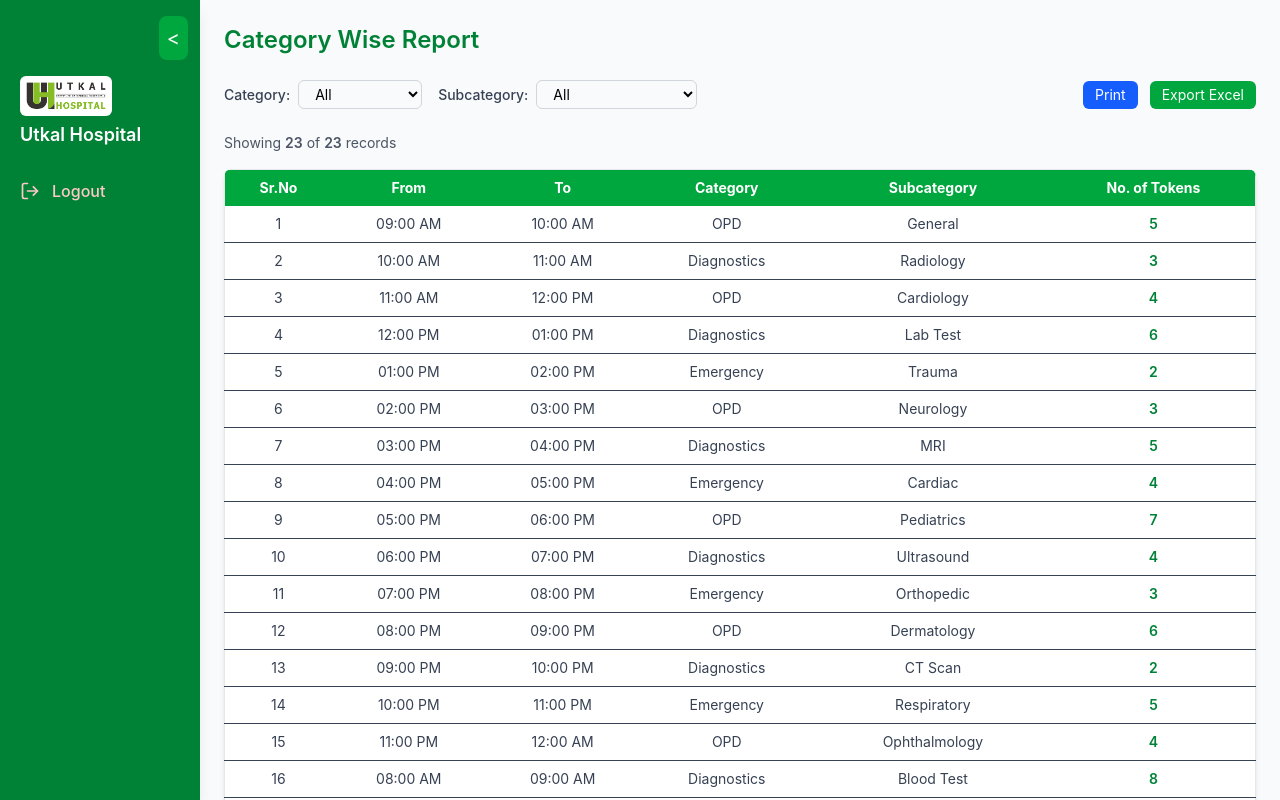
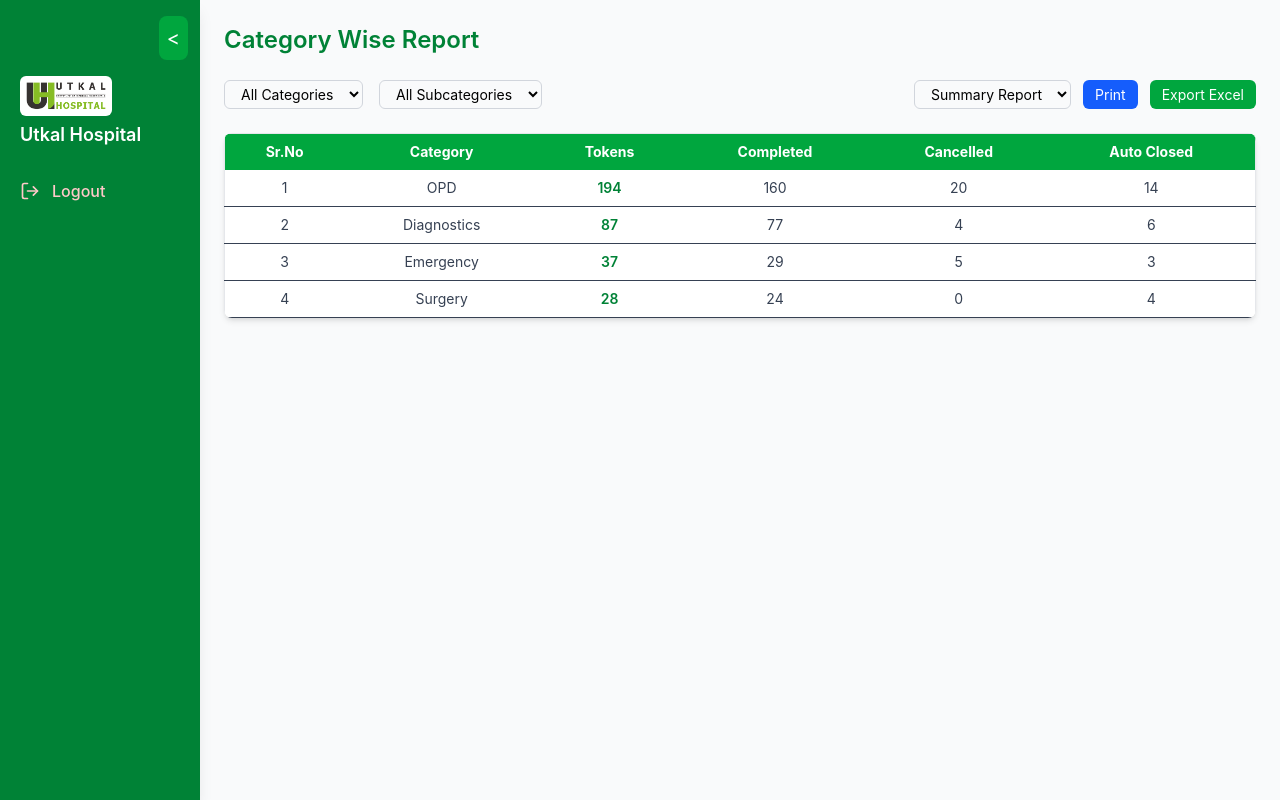
Before and after one commit to subrat334/QMS-Frontend, a React (Vite) app: page /Catagory in a window 1280 px wide. Shown: the top 800 px of the page. Built offline with nearby package versions, Linux system fonts and the light colour scheme.

Commit message:
Updated the date and cat. UI for report

```diff
--- a/src/Components/Reports/Catagory.tsx
+++ b/src/Components/Reports/Catagory.tsx
@@ -1,175 +1,222 @@
 
-import { useState } from "react";
+import { useState, useMemo } from "react";
 import * as XLSX from "xlsx";
-// import jsPDF from "jspdf";
 import "jspdf-autotable";
 
 interface CategoryRow {
   id: number;
-  from: string;
-  to: string;
+  date: string;
   category: string;
   subcategory: string;
   tokens: number;
+  completed: number;
+  cancelled: number;
+  autoClosed: number;
+}
+
+interface SummaryRow {
+  category: string;
+  tokens: number;
+  completed: number;
+  cancelled: number;
+  autoClosed: number;
 }
 
 const CatagorywiseReport = () => {
   const [data] = useState<CategoryRow[]>([
-    { id: 1, from: "09:00 AM", to: "10:00 AM", category: "OPD", subcategory: "General", tokens: 5 },
-    { id: 2, from: "10:00 AM", to: "11:00 AM", category: "Diagnostics", subcategory: "Radiology", tokens: 3 },
-    { id: 3, from: "11:00 AM", to: "12:00 PM", category: "OPD", subcategory: "Cardiology", tokens: 4 },
-    { id: 4, from: "12:00 PM", to: "01:00 PM", category: "Diagnostics", subcategory: "Lab Test", tokens: 6 },
-    { id: 5, from: "01:00 PM", to: "02:00 PM", category: "Emergency", subcategory: "Trauma", tokens: 2 },
-    { id: 6, from: "02:00 PM", to: "03:00 PM", category: "OPD", subcategory: "Neurology", tokens: 3 },
-    { id: 7, from: "03:00 PM", to: "04:00 PM", category: "Diagnostics", subcategory: "MRI", tokens: 5 },
-    { id: 8, from: "04:00 PM", to: "05:00 PM", category: "Emergency", subcategory: "Cardiac", tokens: 4 },
-    // Additional data entries
-    { id: 9, from: "05:00 PM", to: "06:00 PM", category: "OPD", subcategory: "Pediatrics", tokens: 7 },
-    { id: 10, from: "06:00 PM", to: "07:00 PM", category: "Diagnostics", subcategory: "Ultrasound", tokens: 4 },
-    { id: 11, from: "07:00 PM", to: "08:00 PM", category: "Emergency", subcategory: "Orthopedic", tokens: 3 },
-    { id: 12, from: "08:00 PM", to: "09:00 PM", category: "OPD", subcategory: "Dermatology", tokens: 6 },
-    { id: 13, from: "09:00 PM", to: "10:00 PM", category: "Diagnostics", subcategory: "CT Scan", tokens: 2 },
-    { id: 14, from: "10:00 PM", to: "11:00 PM", category: "Emergency", subcategory: "Respiratory", tokens: 5 },
-    { id: 15, from: "11:00 PM", to: "12:00 AM", category: "OPD", subcategory: "Ophthalmology", tokens: 4 },
-    { id: 16, from: "08:00 AM", to: "09:00 AM", category: "Diagnostics", subcategory: "Blood Test", tokens: 8 },
-    { id: 17, from: "09:00 AM", to: "10:00 AM", category: "Emergency", subcategory: "General", tokens: 3 },
-    { id: 18, from: "10:00 AM", to: "11:00 AM", category: "OPD", subcategory: "ENT", tokens: 5 },
-    { id: 19, from: "11:00 AM", to: "12:00 PM", category: "Diagnostics", subcategory: "X-Ray", tokens: 6 },
-    { id: 20, from: "12:00 PM", to: "01:00 PM", category: "Emergency", subcategory: "Pediatric", tokens: 2 },
-    { id: 21, from: "01:00 PM", to: "02:00 PM", category: "OPD", subcategory: "Gastroenterology", tokens: 4 },
-    { id: 22, from: "02:00 PM", to: "03:00 PM", category: "Diagnostics", subcategory: "ECG", tokens: 7 },
-    { id: 23, from: "03:00 PM", to: "04:00 PM", category: "Emergency", subcategory: "Neurological", tokens: 3 },
+    { id: 1, date: "2025-01-01", category: "OPD", subcategory: "General", tokens: 10, completed: 7, cancelled: 2, autoClosed: 1 },
+    { id: 2, date: "2025-01-01", category: "OPD", subcategory: "Cardiology", tokens: 8, completed: 6, cancelled: 1, autoClosed: 1 },
+    { id: 3, date: "2025-01-01", category: "Diagnostics", subcategory: "Lab", tokens: 6, completed: 5, cancelled: 1, autoClosed: 0 },
+    { id: 4, date: "2025-01-01", category: "Emergency", subcategory: "Trauma", tokens: 4, completed: 3, cancelled: 1, autoClosed: 0 },
+    { id: 5, date: "2025-01-01", category: "OPD", subcategory: "Orthopedics", tokens: 12, completed: 10, cancelled: 1, autoClosed: 1 },
+    { id: 6, date: "2025-01-01", category: "Diagnostics", subcategory: "Radiology", tokens: 9, completed: 8, cancelled: 0, autoClosed: 1 },
+    { id: 7, date: "2025-01-02", category: "OPD", subcategory: "General", tokens: 15, completed: 12, cancelled: 2, autoClosed: 1 },
+    { id: 8, date: "2025-01-02", category: "OPD", subcategory: "Cardiology", tokens: 10, completed: 8, cancelled: 1, autoClosed: 1 },
+    { id: 9, date: "2025-01-02", category: "Emergency", subcategory: "Trauma", tokens: 7, completed: 5, cancelled: 1, autoClosed: 1 },
+    { id: 10, date: "2025-01-02", category: "Diagnostics", subcategory: "Lab", tokens: 14, completed: 12, cancelled: 1, autoClosed: 1 },
+    { id: 11, date: "2025-01-02", category: "Surgery", subcategory: "General", tokens: 6, completed: 5, cancelled: 0, autoClosed: 1 },
+    { id: 12, date: "2025-01-03", category: "OPD", subcategory: "General", tokens: 18, completed: 15, cancelled: 2, autoClosed: 1 },
+    { id: 13, date: "2025-01-03", category: "OPD", subcategory: "Dermatology", tokens: 8, completed: 7, cancelled: 0, autoClosed: 1 },
+    { id: 14, date: "2025-01-03", category: "Diagnostics", subcategory: "Radiology", tokens: 11, completed: 10, cancelled: 0, autoClosed: 1 },
+    { id: 15, date: "2025-01-03", category: "Emergency", subcategory: "Pediatrics", tokens: 5, completed: 4, cancelled: 1, autoClosed: 0 },
+    { id: 16, date: "2025-01-03", category: "Surgery", subcategory: "Orthopedics", tokens: 9, completed: 8, cancelled: 0, autoClosed: 1 },
+    { id: 17, date: "2025-01-04", category: "OPD", subcategory: "General", tokens: 22, completed: 18, cancelled: 3, autoClosed: 1 },
+    { id: 18, date: "2025-01-04", category: "OPD", subcategory: "Neurology", tokens: 7, completed: 6, cancelled: 0, autoClosed: 1 },
+    { id: 19, date: "2025-01-04", category: "Diagnostics", subcategory: "Lab", tokens: 16, completed: 14, cancelled: 1, autoClosed: 1 },
+    { id: 20, date: "2025-01-04", category: "Emergency", subcategory: "Trauma", tokens: 9, completed: 7, cancelled: 1, autoClosed: 1 },
+    { id: 21, date: "2025-01-05", category: "OPD", subcategory: "General", tokens: 20, completed: 17, cancelled: 2, autoClosed: 1 },
+    { id: 22, date: "2025-01-05", category: "OPD", subcategory: "ENT", tokens: 11, completed: 9, cancelled: 1, autoClosed: 1 },
+    { id: 23, date: "2025-01-05", category: "Diagnostics", subcategory: "Cardiology", tokens: 13, completed: 12, cancelled: 0, autoClosed: 1 },
+    { id: 24, date: "2025-01-05", category: "Surgery", subcategory: "General", tokens: 8, completed: 7, cancelled: 0, autoClosed: 1 },
+    { id: 25, date: "2025-01-06", category: "OPD", subcategory: "General", tokens: 25, completed: 21, cancelled: 3, autoClosed: 1 },
+    { id: 26, date: "2025-01-06", category: "OPD", subcategory: "Gastroenterology", tokens: 9, completed: 8, cancelled: 0, autoClosed: 1 },
+    { id: 27, date: "2025-01-06", category: "Diagnostics", subcategory: "Lab", tokens: 18, completed: 16, cancelled: 1, autoClosed: 1 },
+    { id: 28, date: "2025-01-06", category: "Emergency", subcategory: "Trauma", tokens: 12, completed: 10, cancelled: 1, autoClosed: 1 },
+    { id: 29, date: "2025-01-07", category: "OPD", subcategory: "General", tokens: 19, completed: 16, cancelled: 2, autoClosed: 1 },
+    { id: 30, date: "2025-01-07", category: "Surgery", subcategory: "Cardiac", tokens: 5, completed: 4, cancelled: 0, autoClosed: 1 },
   ]);
 
-  const handlePrint = () => {
-    window.print();
-  };
-  const exportToExcel = () => {
-    const worksheet = XLSX.utils.json_to_sheet(filteredData);
-    const workbook = XLSX.utils.book_new();
-    XLSX.utils.book_append_sheet(workbook, worksheet, "Reports");
-    XLSX.writeFile(workbook, "Reports.xlsx");
-  };
-  const [categoryFilter, setCategoryFilter] = useState<string>("");
-  const [subcategoryFilter, setSubcategoryFilter] = useState<string>("");
+  const [categoryFilter, setCategoryFilter] = useState("");
+  const [subcategoryFilter, setSubcategoryFilter] = useState("");
+  const [reportType, setReportType] = useState<"summary" | "detailed">("summary");
 
   const categories = Array.from(new Set(data.map(d => d.category)));
   const subcategories = Array.from(new Set(data.map(d => d.subcategory)));
 
-  // Filter logic
-  const filteredData = data.filter(d => {
-    const categoryMatch = categoryFilter ? d.category === categoryFilter : true;
-    const subcategoryMatch = subcategoryFilter ? d.subcategory === subcategoryFilter : true;
-    return categoryMatch && subcategoryMatch;
-  });
+  /* -------------------- FILTERED DATA -------------------- */
+  const filteredData = useMemo(() => {
+    return data.filter(d => {
+      const categoryMatch = categoryFilter ? d.category === categoryFilter : true;
+      const subcategoryMatch = subcategoryFilter ? d.subcategory === subcategoryFilter : true;
+      return categoryMatch && subcategoryMatch;
+    });
+  }, [data, categoryFilter, subcategoryFilter]);
 
+  /* -------------------- SUMMARY DATA -------------------- */
+  const summaryData: SummaryRow[] = useMemo(() => {
+    const map: Record<string, SummaryRow> = {};
+
+    filteredData.forEach(row => {
+      if (!map[row.category]) {
+        map[row.category] = {
+          category: row.category,
+          tokens: 0,
+          completed: 0,
+          cancelled: 0,
+          autoClosed: 0,
+        };
+      }
+
+      map[row.category].tokens += row.tokens;
+      map[row.category].completed += row.completed;
+      map[row.category].cancelled += row.cancelled;
+      map[row.category].autoClosed += row.autoClosed;
+    });
+
+    return Object.values(map);
+  }, [filteredData]);
+
+  /* -------------------- ACTIONS -------------------- */
+  const handlePrint = () => window.print();
+
+  const exportToExcel = () => {
+    const exportData = reportType === "summary" ? summaryData : filteredData;
+    const worksheet = XLSX.utils.json_to_sheet(exportData);
+    const workbook = XLSX.utils.book_new();
+    XLSX.utils.book_append_sheet(workbook, worksheet, "Report");
+    XLSX.writeFile(workbook, "Category_Report.xlsx");
+  };
+
+  /* -------------------- UI -------------------- */
   return (
     <div className="p-6 bg-gray-50 min-h-screen">
       <h1 className="text-2xl font-semibold text-green-700 mb-6">
-         Category Wise Report
+        Category Wise Report
       </h1>
 
       {/* Filters */}
-     <div className="mb-6 flex flex-col sm:flex-row items-start sm:items-center justify-between gap-4">
-
-  {/* LEFT SIDE: Category + Subcategory */}
-  <div className="flex flex-col sm:flex-row gap-4">
-    <div>
-      <label className="text-sm text-gray-700 font-medium">Category:</label>
+      <div className="mb-6 flex flex-wrap justify-between gap-4">
+      <div className="flex gap-4">
       <select
         value={categoryFilter}
-        onChange={(e) => setCategoryFilter(e.target.value)}
-        className="ml-2 border border-gray-300 rounded-md px-3 py-1 text-sm"
+        onChange={e => setCategoryFilter(e.target.value)}
+        className="border border-gray-300 rounded-md px-3 py-1 text-sm"
       >
-        <option value="">All</option>
-        {categories.map((cat) => (
-          <option key={cat} value={cat}>{cat}</option>
+        <option value="">All Categories</option>
+        {categories.map(c => (
+          <option key={c} value={c}>{c}</option>
         ))}
       </select>
-    </div>
 
-    <div>
-      <label className="text-sm text-gray-700 font-medium">Subcategory:</label>
       <select
         value={subcategoryFilter}
-        onChange={(e) => setSubcategoryFilter(e.target.value)}
-        className="ml-2 border border-gray-300 rounded-md px-3 py-1 text-sm"
+        onChange={e => setSubcategoryFilter(e.target.value)}
+        className="border border-gray-300 rounded-md px-3 py-1 text-sm"
       >
-        <option value="">All</option>
-        {subcategories.map((sub) => (
-          <option key={sub} value={sub}>{sub}</option>
+        <option value="">All Subcategories</option>
+        {subcategories.map(s => (
+          <option key={s} value={s}>{s}</option>
         ))}
       </select>
-    </div>
-  </div>
+      </div>
 
-  {/* RIGHT SIDE: Buttons */}
-  <div className="flex space-x-3">
-    <button
-      onClick={handlePrint}
-      className="bg-blue-600 text-white px-3 py-1 rounded-md text-sm"
-    >
+      <div className="flex gap-3">
+        <select
+          value={reportType}
+          onChange={e => setReportType(e.target.value as "summary" | "detailed")}
+          className="border border-gray-300 rounded-md px-3 py-1 text-sm"
+        >
+          <option value="summary">Summary Report</option>
+          <option value="detailed">Detailed Report</option>
+        </select>
+
+        <button onClick={handlePrint} className="bg-blue-600 text-white px-3 py-1 rounded-md text-sm">
       Print
     </button>
 
-    <button
-      onClick={exportToExcel}
-      className="bg-green-600 text-white px-3 py-1 rounded-md text-sm"
-    >
+    <button onClick={exportToExcel} className="bg-green-600 text-white px-3 py-1 rounded-md text-sm">
       Export Excel
     </button>
   </div>
-
-</div>
-
-
-      {/* Summary */}
-      <div className="mb-4 text-sm text-gray-600">
-        Showing <span className="font-semibold">{filteredData.length}</span> of{" "}
-        <span className="font-semibold">{data.length}</span> records
       </div>
 
       {/* Table */}
-      <div className="overflow-x-auto rounded-lg shadow-md">
-        <table className="min-w-full text-sm text-gray-700 bg-white border border-gray-200">
+      <div className="overflow-x-auto rounded-lg shadow-md bg-white">
+        {reportType === "summary" ? (
+          <table className="min-w-full text-sm text-gray-700 border border-gray-200">
+            <thead className="bg-green-600 text-white text-center">
+              <tr>
+                <th className="px-3 py-2">Sr.No</th>
+                <th className="px-3 py-2">Category</th>
+                <th className="px-3 py-2">Tokens</th>
+                <th className="px-3 py-2">Completed</th>
+                <th className="px-3 py-2">Cancelled</th>
+                <th className="px-3 py-2">Auto Closed</th>
+              </tr>
+            </thead>
+            <tbody>
+              {summaryData.map((row, i) => (
+                <tr key={row.category} className="border-b hover:bg-gray-100 text-center transition">
+                  <td className="px-3 py-2">{i + 1}</td>
+                  <td className="px-3 py-2">{row.category}</td>
+                  <td className="px-3 py-2 font-semibold text-green-700">{row.tokens}</td>
+                  <td className="px-3 py-2">{row.completed}</td>
+                  <td className="px-3 py-2">{row.cancelled}</td>
+                  <td className="px-3 py-2">{row.autoClosed}</td>
+                </tr>
+              ))}
+            </tbody>
+          </table>
+        ) : (
+          <table className="min-w-full text-sm text-gray-700 border border-gray-200">
           <thead className="bg-green-600 text-white text-center">
             <tr>
               <th className="px-3 py-2">Sr.No</th>
-              <th className="px-3 py-2">From</th>
-              <th className="px-3 py-2">To</th>
+              <th className="px-3 py-2">Date</th>
               <th className="px-3 py-2">Category</th>
               <th className="px-3 py-2">Subcategory</th>
-              <th className="px-3 py-2">No. of Tokens</th>
+              <th className="px-3 py-2">Tokens</th>
+              <th className="px-3 py-2">Completed</th>
+              <th className="px-3 py-2">Cancelled</th>
+              <th className="px-3 py-2">Auto Closed</th>
             </tr>
           </thead>
           <tbody>
             {filteredData.map((row, i) => (
-              <tr
-                key={row.id}
-                className="border-b hover:bg-gray-100 text-center transition"
-              >
+              <tr key={row.id} className="border-b hover:bg-gray-100 text-center transition">
                 <td className="px-3 py-2">{i + 1}</td>
-                <td className="px-3 py-2">{row.from}</td>
-                <td className="px-3 py-2">{row.to}</td>
+                <td className="px-3 py-2">{row.date}</td>
                 <td className="px-3 py-2">{row.category}</td>
                 <td className="px-3 py-2">{row.subcategory}</td>
-                <td className="px-3 py-2 font-semibold text-green-700">
-                  {row.tokens}
-                </td>
+                <td className="px-3 py-2 font-semibold text-green-700">{row.tokens}</td>
+                <td className="px-3 py-2">{row.completed}</td>
+                <td className="px-3 py-2">{row.cancelled}</td>
+                <td className="px-3 py-2">{row.autoClosed}</td>
               </tr>
             ))}
-            {filteredData.length === 0 && (
-              <tr>
-                <td
-                  colSpan={6}
-                  className="text-center py-4 text-gray-500 italic"
-                >
-                  No records found for selected filters
-                </td>
-              </tr>
-            )}
-          </tbody>
-        </table>
+            </tbody>
+          </table>
+        )}
       </div>
     </div>
   );
--- a/src/Components/Reports/DateWise.tsx
+++ b/src/Components/Reports/DateWise.tsx
@@ -321,13 +321,66 @@ const DatewiseReport = () => {
   // const [filterDate, setFilterDate] = useState("");
   const [fromDate, setFromDate] = useState("");
   const [toDate, setToDate] = useState("");
+  const [categoryFilter, setCategoryFilter] = useState("");
+  const [subcategoryFilter, setSubcategoryFilter] = useState("");
+  const [userFilter, setUserFilter] = useState("");
+  const [statusFilter, setStatusFilter] = useState("");
+  const uniqueCategories = Array.from(new Set(reports.map(r => r.category)));
+  const uniqueSubcategories = Array.from(new Set(reports.map(r => r.subcategory)));
+  const uniqueUsers = Array.from(new Set(reports.map(r => r.username)));
+  const uniqueStatuses = Array.from(new Set(reports.map(r => r.status)));
+  // const [reportType, setReportType] = useState<"summary" | "detailed">("summary");
 
 
-  // const handleStatusChange = (id: number, newStatus: string) => {
-  //   setReports((prev) =>
-  //     prev.map((r) => (r.id === id ? { ...r, status: newStatus } : r))
-  //   );
-  // };
+
+  interface HeaderFilterProps {
+    label: string;
+    value: string;
+    options: string[];
+    onChange: (value: string) => void;
+  }
+
+  const HeaderFilter = ({
+    label,
+    value,
+    options,
+    onChange,
+  }: HeaderFilterProps) => {
+    return (
+      <div className="flex flex-col items-center gap-1">
+        <span className="text-xs font-semibold tracking-wide">
+          {label}
+        </span>
+
+        <select
+          value={value}
+          onChange={(e) => onChange(e.target.value)}
+          className="
+            w-full
+            bg-white/90
+            text-gray-800
+            text-[11px]
+            px-2
+            py-1
+            rounded-md
+            border border-gray-300
+            shadow-sm
+            focus:outline-none
+            focus:ring-2 focus:ring-green-400
+            hover:border-green-400
+            transition
+          "
+        >
+          <option value="">All</option>
+          {options.map((opt) => (
+            <option key={opt} value={opt}>
+              {opt}
+            </option>
+          ))}
+        </select>
+      </div>
+    );
+  };
 
   // Function to calculate TAT
   const calculateTAT = (start: string, end: string): string => {
@@ -366,18 +419,49 @@ const exportToExcel = () => {
   XLSX.writeFile(workbook, "Reports.xlsx");
 };
 
+
 const filteredReports = reports.filter((r) => {
   const recordDate = r.dateTime.substring(0, 10);
 
   if (fromDate && recordDate < fromDate) return false;
   if (toDate && recordDate > toDate) return false;
 
+  if (categoryFilter && r.category !== categoryFilter) return false;
+  if (subcategoryFilter && r.subcategory !== subcategoryFilter) return false;
+  if (userFilter && r.username !== userFilter) return false;
+  if (statusFilter && r.status !== statusFilter) return false;
+
   return true;
 });
+const formatDateTime24 = (value: string) => {
+  if (!value) return "-";
+  const d = new Date(value);
+  return d.toLocaleString("en-IN", {
+    day: "2-digit",
+    month: "2-digit",
+    year: "numeric",
+    hour: "2-digit",
+    minute: "2-digit",
+    hour12: false,
+  });
+};
+
+const formatTime24 = (value: string) => {
+  if (!value) return "-";
+  const d = new Date(`1970-01-01 ${value}`);
+  return d.toLocaleTimeString("en-IN", {
+    hour: "2-digit",
+    minute: "2-digit",
+    hour12: false,
+  });
+};
+
 
 
   return (
-    <div className="p-6 bg-gray-50 min-h-screen">
+    // <div className="p-6 bg-gray-50 h-screen">
+    <div className="p-6 bg-gray-50 h-screen overflow-hidden flex flex-col">
+
       <h1 className="text-2xl font-semibold text-green-700 mb-6">
         Date Wise Report
       </h1>
@@ -432,6 +516,14 @@ const exportToExcel = () => {
 
   {/* RIGHT SIDE — Buttons */}
   <div className="flex space-x-3">
+      {/* <select
+        value={reportType}
+        onChange={(e) => setReportType(e.target.value as "summary" | "detailed")}
+        className="border px-2 py-1 rounded text-sm"
+      >
+        <option value="summary">Summary Report</option>
+        <option value="detailed">Detailed Report</option>
+      </select> */}
     <button
       onClick={handlePrint}
       className="bg-blue-600 text-white px-3 py-1 rounded-md text-sm"
@@ -455,27 +547,75 @@ const exportToExcel = () => {
     </button> */}
   </div>
 
+
 </div>
 
+{/* SUMMARY BAR */}
+<div className=" text-sm font-semibold text-gray-700">
+  Total Tokens: {filteredReports.length} &nbsp; | &nbsp;
+  Completed: {filteredReports.filter(r => r.status === "Completed").length} &nbsp; | &nbsp;
+  Cancelled: {filteredReports.filter(r => r.status === "Cancelled").length}
+</div>
 
-      <div className="overflow-x-auto rounded-lg shadow-md">
+  <div className="relative flex-1 overflow-y-auto overflow-x-auto rounded-lg shadow-md">
+
+
       <table className="min-w-full text-sm text-gray-700 bg-white border border-gray-200">
-    <thead className="bg-green-600 text-white text-center">
+
+      {/* <thead className="bg-green-600 text-white text-center sticky top-0 z-10"> */}
+      <thead className="sticky top-0 z-30 bg-green-600 text-white text-center">
+
       <tr>
         <th className="px-3 py-2">Sr.No</th>
         <th className="px-3 py-2">Date & Time (T1)</th>
         <th className="px-3 py-2">Token</th>
         <th className="px-3 py-2">Mob. No</th>
-        <th className="px-3 py-2">Cat</th>
-        <th className="px-3 py-2">Sub-Cat</th>
-        <th className="px-3 py-2">User Name</th>
+
+        <th className="px-3 py-2">
+          <HeaderFilter
+            label="Cat"
+            value={categoryFilter}
+            options={uniqueCategories}
+            onChange={setCategoryFilter}
+          />
+        </th>
+
+        <th className="px-3 py-2">
+          <HeaderFilter
+            label="Sub-Cat"
+            value={subcategoryFilter}
+            options={uniqueSubcategories}
+            onChange={setSubcategoryFilter}
+          />
+        </th>
+
+        <th className="px-3 py-2">
+          <HeaderFilter
+            label="User"
+            value={userFilter}
+            options={uniqueUsers}
+            onChange={setUserFilter}
+          />
+        </th>
+
         <th className="px-3 py-2">Call Time (T2)</th>
         <th className="px-3 py-2">Receive Time (T3)</th>
         <th className="px-3 py-2">Complete Time (T4)</th>
-        <th className="px-3 py-2">TAT1 (T2-T1)</th>
-        <th className="px-3 py-2">TAT2 (T3-T1)</th>
-        <th className="px-3 py-2">TAT3 (T4-T3)</th>
-        <th className="px-3 py-2">Status</th>
+        <th className="px-3 py-2">TAT1</th>
+        <th className="px-3 py-2">TAT2</th>
+        <th className="px-3 py-2">TAT3</th>
+
+        <th className="px-3 py-2">Remarks</th>
+
+
+        <th className="px-3 py-2">
+          <HeaderFilter
+            label="Status"
+            value={statusFilter}
+            options={uniqueStatuses}
+            onChange={setStatusFilter}
+          />
+        </th>
       </tr>
     </thead>
 
@@ -486,15 +626,19 @@ const exportToExcel = () => {
           className="border-b hover:bg-gray-100 text-center transition"
         >
           <td className="px-3 py-2">{i + 1}</td>
-          <td className="px-3 py-2">{r.dateTime}</td>
+          {/* <td className="px-3 py-2">{r.dateTime}</td> */}
+          <td className="px-3 py-2">{formatDateTime24(r.dateTime)}</td>
           <td className="px-3 py-2 font-medium text-gray-800">{r.token}</td>
           <td className="px-3 py-2">{r.mobile}</td>
           <td className="px-3 py-2">{r.category}</td>
           <td className="px-3 py-2">{r.subcategory}</td>
           <td className="px-3 py-2">{r.username}</td>
-          <td className="px-3 py-2">{r.callTime}</td>
+          {/* <td className="px-3 py-2">{r.callTime}</td>
           <td className="px-3 py-2">{r.receiveTime}</td>
-          <td className="px-3 py-2">{r.completeTime}</td>
+          <td className="px-3 py-2">{r.completeTime}</td> */}
+          <td  className="px-3 py-2">{formatTime24(r.callTime)}</td>
+          <td  className="px-3 py-2">{formatTime24(r.receiveTime)}</td>
+      <td  className="px-3 py-2">{formatTime24(r.completeTime)}</td>
 
           <td className="px-3 py-2">
             {calculateTAT(r.dateTime, r.callTime)}
@@ -505,21 +649,9 @@ const exportToExcel = () => {
           <td className="px-3 py-2">
             {calculateTAT(r.receiveTime, r.completeTime)}
           </td>
-
-          {/* <td className="px-3 py-2">
-            <select
-              value={r.status}
-              onChange={(e) => handleStatusChange(r.id, e.target.value)}
-              className={`px-2 py-1 rounded-md border text-sm ${
-                r.status === "Completed"
-                  ? "bg-green-100 text-green-700 border-green-400"
-                  : "bg-red-100 text-red-700 border-red-400"
-              }`}
-            >
-              <option value="Completed">Completed</option>
-              <option value="Cancelled">Cancelled</option>
-            </select>
-          </td> */}
+      <td className="px-3 py-2">
+      {r.status === "Completed" ? "Service Done" : "Not Served"}
+    </td>
 <td
 className={`px-3 py-2 rounded-md text-sm font-medium ${
 r.status === "Completed"
```
Lines whose indentation alone changed are shown as unchanged.
